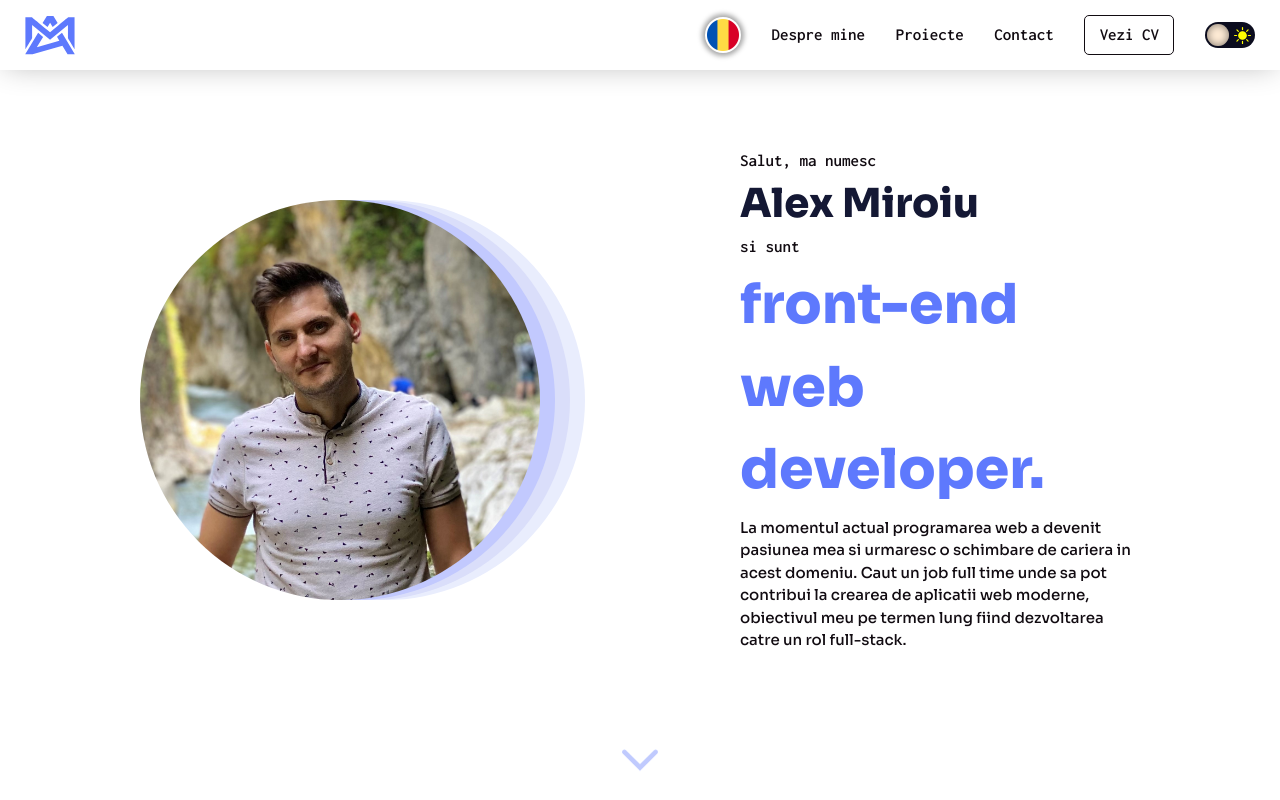
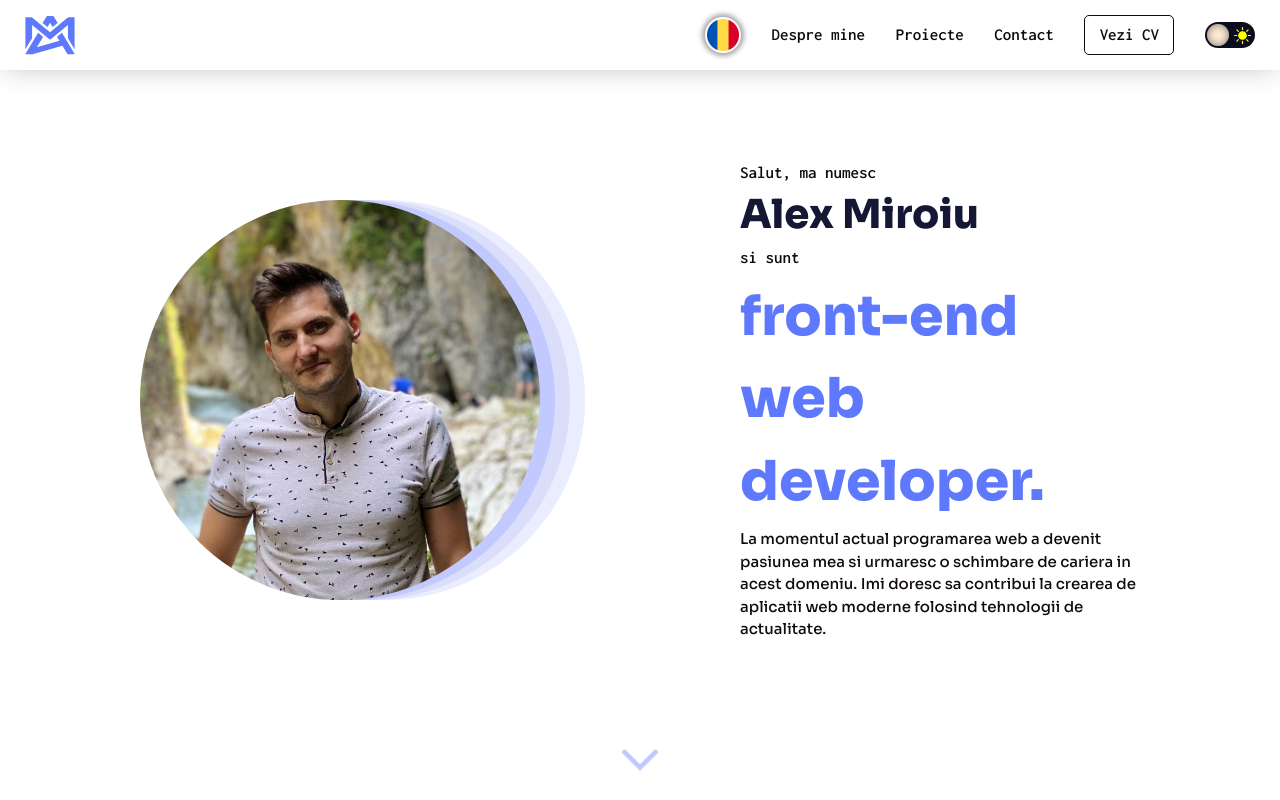
Before and after one commit to alexmiroiu/Proiecte, a React (Create React App) app in the folder portfolio-website/: page / in a window 1280 px wide. Shown: the top 800 px of the page. Built offline with nearby package versions, Linux system fonts and the light colour scheme.

Commit message:
minor edit

```diff
--- a/portfolio-website/src/components/Hero.js
+++ b/portfolio-website/src/components/Hero.js
@@ -51,7 +51,7 @@ const Hero = React.forwardRef((props, ref) => {
             eng: 'and I\'m a'
         },
         description: {
-            ro: 'La momentul actual programarea web a devenit pasiunea mea si urmaresc o schimbare de cariera in acest domeniu. Caut un job full time unde sa pot contribui la crearea de aplicatii web moderne, obiectivul meu pe termen lung fiind dezvoltarea catre un rol full-stack.',
+            ro: 'La momentul actual programarea web a devenit pasiunea mea si urmaresc o schimbare de cariera in acest domeniu. Imi doresc sa contribui la crearea de aplicatii web moderne folosind tehnologii de actualitate.',
             eng: 'Web development is my passion and my new professional career focus. Contributing to the creation of modern web applications with the use of new technologies has become my drive.'
         }
     }
```
